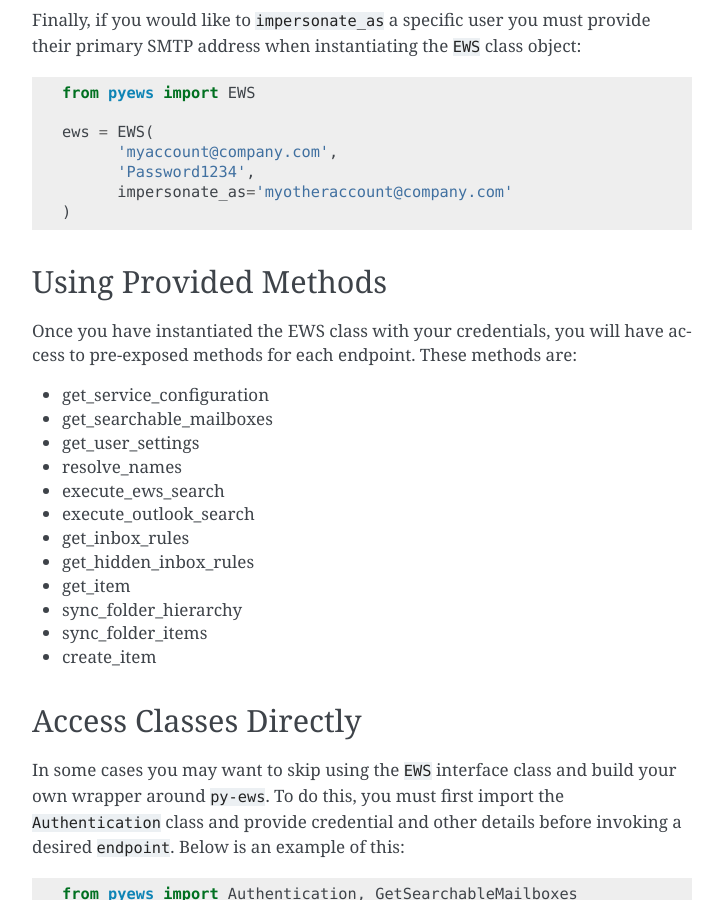
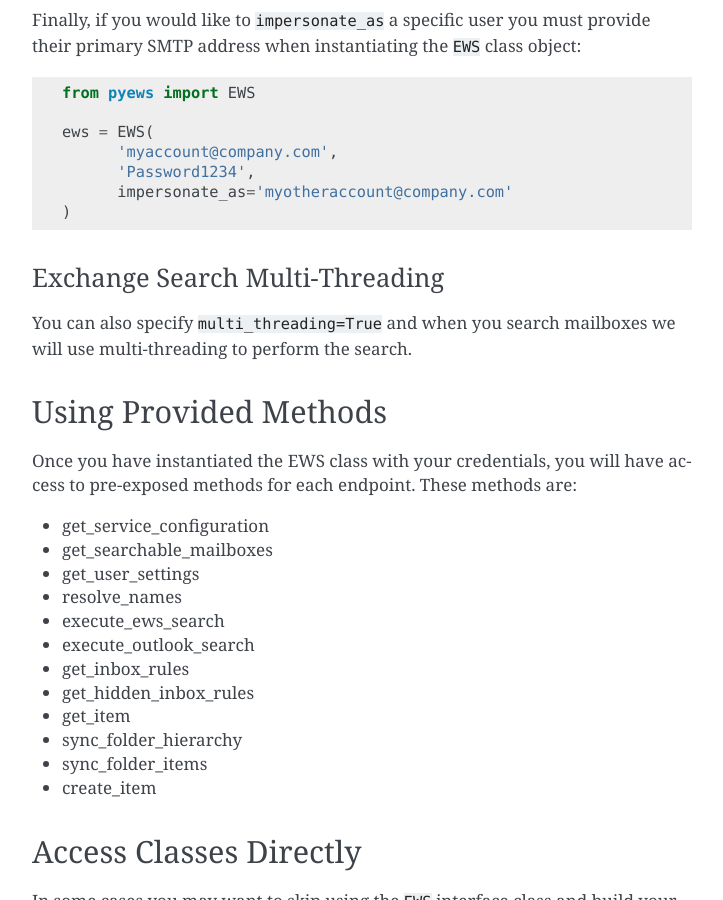
Before and after one commit to swimlane/pyews, a Sphinx documentation site: the page built from docs/index.md, in a window 1280 px wide and 900 px high, scrolled down 2278 px. Shown: the whole window, without its empty margins (388-1111 px from the left). Built offline with Sphinx 7.4.7, drawn with Linux system fonts in a browser that asks for light colours.

Commit message:
Updated documentation

````diff
--- a/docs/index.md
+++ b/docs/index.md
@@ -97,7 +97,6 @@ ews = EWS(
 
 If you would like to specify a specific version of Exchange to use, you can provide that using the `exchange_version` parameter. By default `pyews` will attempt all Exchange versions as well as multiple static and generated EWS URLs.
 
-
 Finally, if you would like to `impersonate_as` a specific user you must provide their primary SMTP address when instantiating the `EWS` class object:
 
 
@@ -110,6 +109,10 @@ ews = EWS(
       impersonate_as='myotheraccount@company.com'
 )
 ```
+
+### Exchange Search Multi-Threading
+
+You can also specify `multi_threading=True` and when you search mailboxes we will use multi-threading to perform the search.
 
 ## Using Provided Methods
 
````
Also changed, not shown: docs/core/authentication.md (+1 -1 lines).
